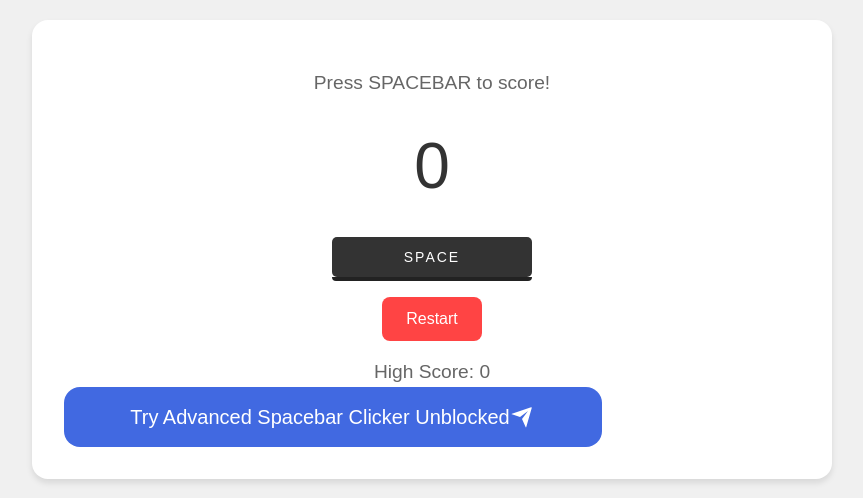
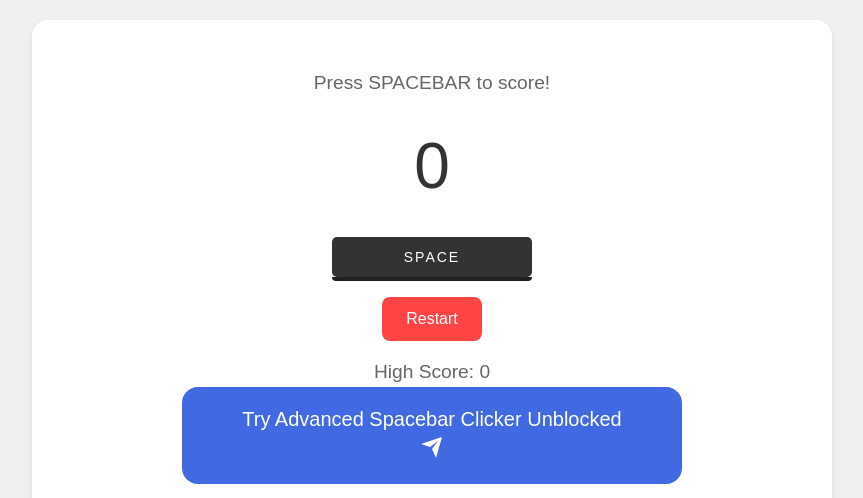
Before and after one commit to unblocked-gaming/spacebar-clicker-unblocked, a plain HTML site: page index.html in a window 1280 px wide. Shown: the top 498 px of the page, without its empty margins (208-1071 px from the left). Drawn offline with Linux system fonts and the light colour scheme.

Commit message:
Update index.html

```diff
--- a/index.html
+++ b/index.html
@@ -146,73 +146,34 @@
         }
 
         #spacebar-clicker {
-          font-size: 20px;
-          background: royalblue;
-          color: white;
-          padding: 0.7em 1em;
-          padding-left: 0.9em;
-          display: flex;
-          align-items: center;
-          border: none;
-          border-radius: 16px;
-          overflow: hidden;
-          transition: all 0.2s;
-          cursor: pointer;
-        }
-        #spacebar-clicker {
             text-decoration: none;
             width: 500px;
             font-size: 20px;
             background: royalblue;
             color: white;
-            padding: 0.7em 1em;
-            padding-left: 0.9em;
-            display: flex;
-            align-items: center;
-            justify-content: center;
+            padding: 0.8em 0;
+            display: block;  /* Changed from flex to block */
+            text-align: center;
             border: none;
             border-radius: 16px;
             overflow: hidden;
             transition: all 0.2s;
             cursor: pointer;
-        }
-
-        #spacebar-clicker span {
-          display: block;
-          margin-left: 0.3em;
-          transition: all 0.3s ease-in-out;
-        }
-
-        #spacebar-clicker svg {
-          display: block;
-          transform-origin: center center;
-          transition: transform 0.3s ease-in-out;
-        }
-
-        #spacebar-clicker:hover .svg-wrapper {
-          animation: fly-1 0.6s ease-in-out infinite alternate;
-        }
-
-        #spacebar-clicker:hover svg {
-          transform: translateX(1.2em) rotate(45deg) scale(1.1);
-        }
-
-        #spacebar-clicker:hover span {
-          transform: translateX(5em);
+            margin: 0 auto;  /* Add this to center the button itself if needed */
         }
 
         #spacebar-clicker:active {
-          transform: scale(0.95);
+            transform: scale(0.95);
         }
 
         @keyframes fly-1 {
-          from {
-            transform: translateY(0.1em);
-          }
+            from {
+                transform: translateY(0.1em);
+            }
 
-          to {
-            transform: translateY(-0.1em);
-          }
+            to {
+                transform: translateY(-0.1em);
+            }
         }
 
     </style>
```
